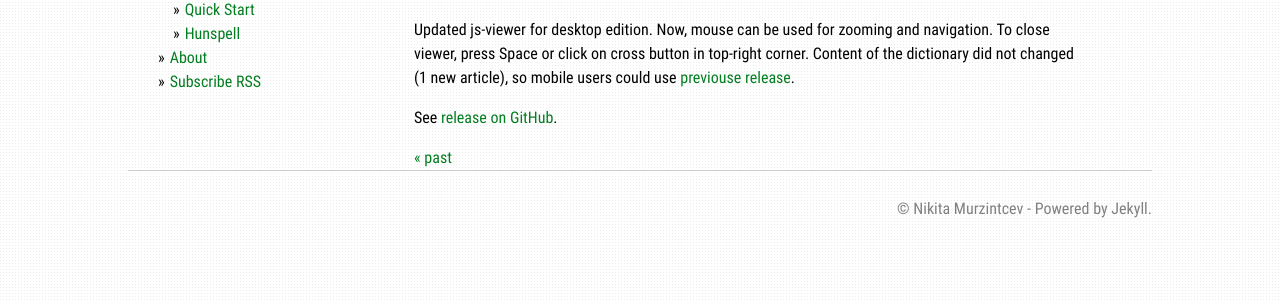
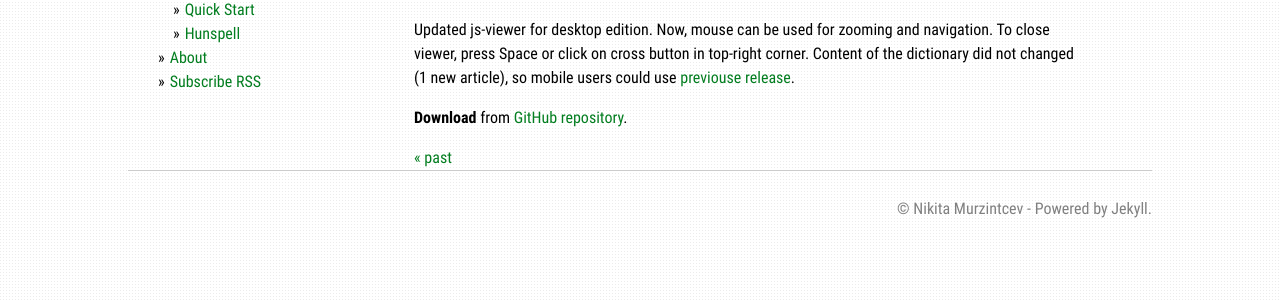
Before and after one commit to nikita-moor/dictionaries, a Jekyll site: the page built from _posts/2019-08-20-Updates.md, in a window 1280 px wide. Shown: the part 547-847 px from the top of the page. Built offline with Jekyll 4.4.1, drawn with Linux system fonts in a browser that asks for light colours.

Commit message:
quick fix

```diff
--- a/_posts/2019-08-20-Updates.md
+++ b/_posts/2019-08-20-Updates.md
@@ -17,7 +17,7 @@ I was surprised how popular is one of my early works, so decided to update it by
 
 Updated js-viewer for desktop edition. Now, mouse can be used for zooming and navigation. To close viewer, press Space or click on cross button in top-right corner. Content of the dictionary did not changed (1 new article), so mobile users could use [previouse release](https://github.com/nikita-moor/latin-dictionary/releases/tag/2019-07-10).
 
-See [release on GitHub][20].
+**Download** from [GitHub repository][20].
 
 
 [1]: {{ site.baseurl }}{% link _dictionaries/Popma1865.md %}
```
